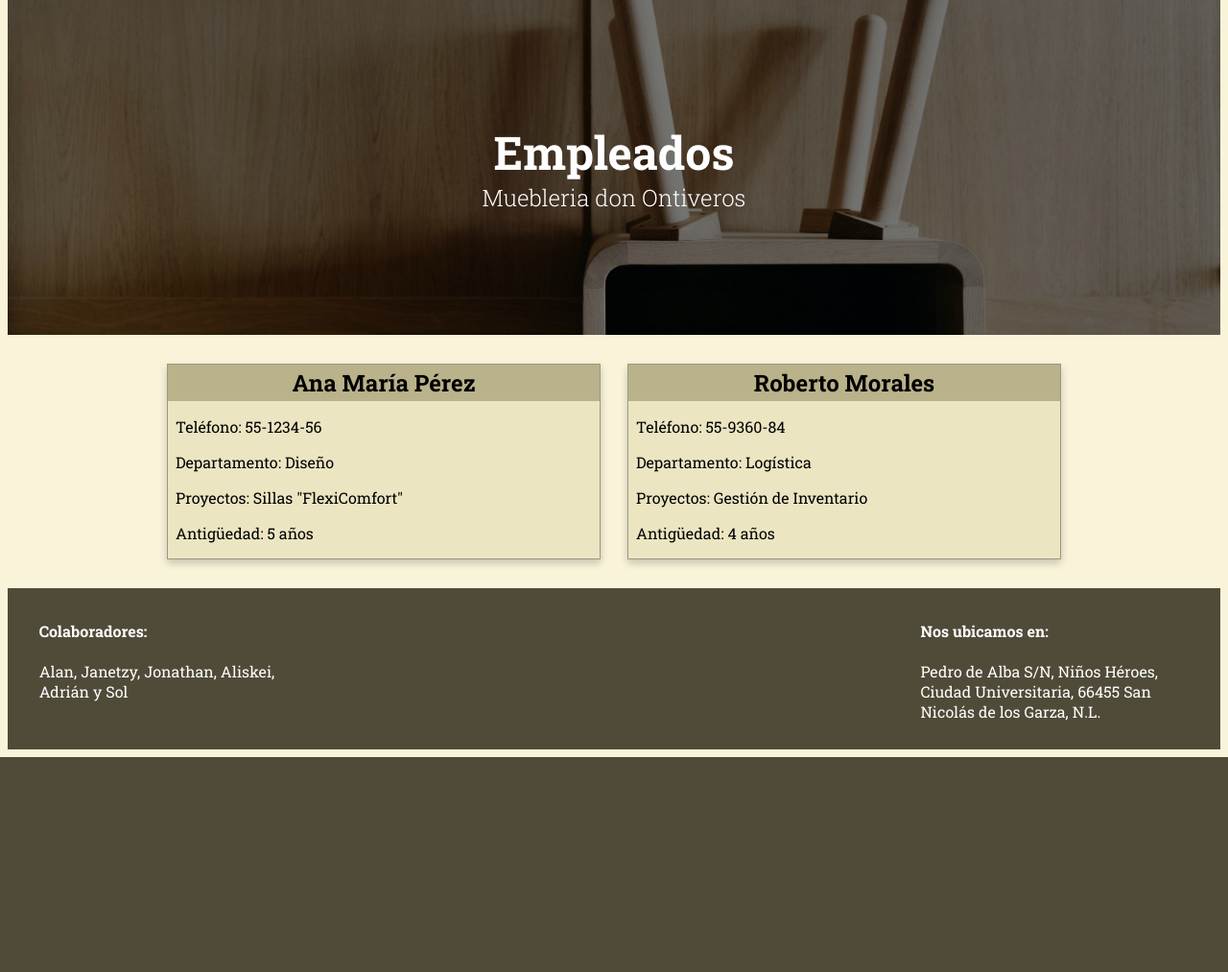
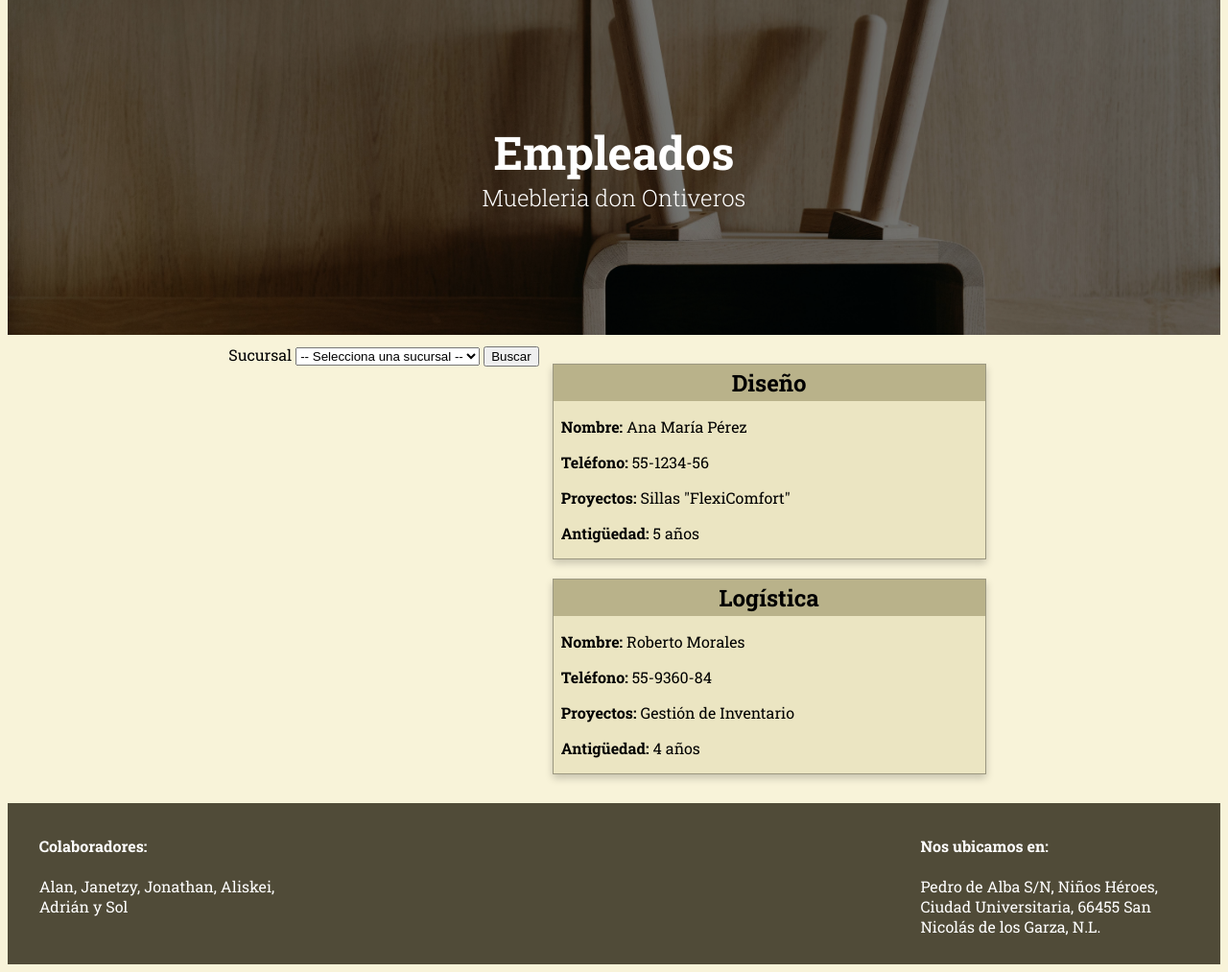
Before and after one commit to AlanCaa/PIA_FDW, a Django app: page /empleado/ in a window 1280 px wide. Shown: the part 89-1102 px from the top of the page at 96% size. Before the commit the page ends 878 px from the top, so only its background shows below. Run offline with Django 5.2, Linux system fonts and the light colour scheme; data comes from the database, SQL or seed files in the repository; both versions use the stored data as it was after the commit.

Commit message:
Integre cambios y se mejoro el html emepleados

```diff
--- a/django/website_pia/donontiveros/admin.py
+++ b/django/website_pia/donontiveros/admin.py
@@ -1,7 +1,8 @@
 from django.contrib import admin
-from .models import Producto, Sucursal, Empleado, Cliente
+from .models import Producto, Sucursal, Empleado, Cliente, Contacto
 # Register your models here.
 admin.site.register(Producto)
 admin.site.register(Sucursal)
 admin.site.register(Empleado)
 admin.site.register(Cliente)
+admin.site.register(Contacto)
--- a/django/website_pia/donontiveros/models.py
+++ b/django/website_pia/donontiveros/models.py
@@ -25,6 +25,7 @@ class Empleado(models.Model):
     departamento = models.CharField(max_length=20)
     proyectos = models.CharField(max_length=25)
     antiguedad = models.CharField(max_length=6)
+    sucursal = models.ForeignKey(Sucursal, on_delete=models.CASCADE, null=True, blank=True)
     def __str__(self):
         return self.nombre
 
@@ -36,3 +37,11 @@ class Cliente(models.Model):
     logo = models.CharField(max_length=200)
     def __str__(self):
         return self.nombre
+
+class Contacto(models.Model):
+    nombre = models.CharField(max_length=50, null=True, blank=True)
+    telefono = models.CharField(max_length=50, null=True, blank=True)
+    correo = models.CharField(max_length=50, null=True, blank=True)
+    mensaje = models.CharField(max_length=50, null=True, blank=True)
+    def __str__(self):
+        return self.nombre
--- a/django/website_pia/donontiveros/views.py
+++ b/django/website_pia/donontiveros/views.py
@@ -1,5 +1,5 @@
 from django.shortcuts import render
-from .models import Producto, Sucursal, Empleado, Cliente
+from .models import Producto, Sucursal, Empleado, Cliente, Contacto
 # Create your views here.
 def index(request):
     return render(request,'index.html')
@@ -11,11 +11,23 @@ def productos(request):
     return render(request, "productos.html", context=datos)
 
 def empleado(request):
+    #sucursal_id = request.GET.get('sucursal')
+    try:
+        sucursal_id = int(request.GET.get('sucursal')) if request.GET.get('sucursal') else None
+    except ValueError:
+        sucursal_id = None
+
+    empleados = Empleado.objects.all()
+
+    if sucursal_id:
+        empleados = empleados.filter(sucursal_id=sucursal_id)
+
     datos = {
-        'empleado': Empleado.objects.all()
+        'empleado': empleados,
+        'sucursales': Sucursal.objects.all(),
+        'sucursal_seleccionada': sucursal_id
     }
     return render(request, "empleado.html", context=datos)
-
 
 def sucursales(request):
     datos = {
@@ -31,3 +43,9 @@ def clientes(request):
         'clientes': Cliente.objects.all()
     }
     return render(request,'clientes.html', context=datos)
+
+def contacto(request):
+    datos = {
+        'contacto': Contacto.objects.all()
+    }
+    return render(request,'contacto.html', context=datos)
--- a/django/website_pia/website_pia/templates/clientes.html
+++ b/django/website_pia/website_pia/templates/clientes.html
@@ -20,7 +20,7 @@
     </header>
 
     <main>
-         <section class="hero">
+        <section class="hero">
             <div class="hero-content">
                 <h1>Clientes</h1>
                 <h2>Muebleria don Ontiveros</h2>
--- a/django/website_pia/website_pia/templates/empleado.html
+++ b/django/website_pia/website_pia/templates/empleado.html
@@ -28,17 +28,48 @@
         </section>
 
         <section class="contenedor">
+            <form method="get">
+                <article>
+                    <label for="sucursal">Sucursal</label>
+                    <select name="sucursal" id="sucursal">
+                        <option value="">-- Selecciona una sucursal --</option>
+                        {% for s in sucursales %}
+                            <option value="{{ s.id }}"
+                                {% if s.id == sucursal_seleccionada %}
+                                    selected
+                                {% endif %}>{{ s.descripcion }}
+                            </option>
+                        {% endfor %}
+                    </select>
+                    <button type="submit">Buscar</button>
+                </article>
+            </form>
+
+            <artcle>
+                {% for s in sucursales %}
+                    {% if s.id == sucursal_seleccionada %}
+                        <h2>{{ s.descripcion }}</h2>
+                    {% endif %}
+                {% endfor %}
+            </artcle>
+
+            <article class="resultados">
+                {% if empleado %}
                     {% for e in empleado %}
                         <article class="tarjetas">
-                    <h2>{{ e.nombre }}</h2>
+                            <h2>{{ e.departamento }}</h2>
                             <article class="contenido">
-                        <p>Teléfono: {{ e.telefono }}</p>
-                        <p>Departamento: {{ e.departamento }}</p>
-                        <p>Proyectos: {{ e.proyectos }}</p>
-                        <p>Antigüedad: {{ e.antiguedad }}</p>
+                                <p><strong>Nombre:</strong> {{ e.nombre }}</p>
+                                <p><strong>Teléfono:</strong> {{ e.telefono }}</p>
+                                <p><strong>Proyectos:</strong> {{ e.proyectos }}</p>
+                                <p><strong>Antigüedad:</strong> {{ e.antiguedad }}</p>
                             </article>
                         </article>
                     {% endfor %}
+                {% else %}
+                    <p>No hay empleados registrados.</p>
+                {% endif %}
+            </article>
         </section>
     </main>
 
```
Also changed, not shown: django/website_pia/db.sqlite3, django/website_pia/donontiveros/migrations/0007_empleado_sucursal.py (added), django/website_pia/donontiveros/migrations/0008_contacto.py (added). Lines whose indentation alone changed are shown as unchanged.
